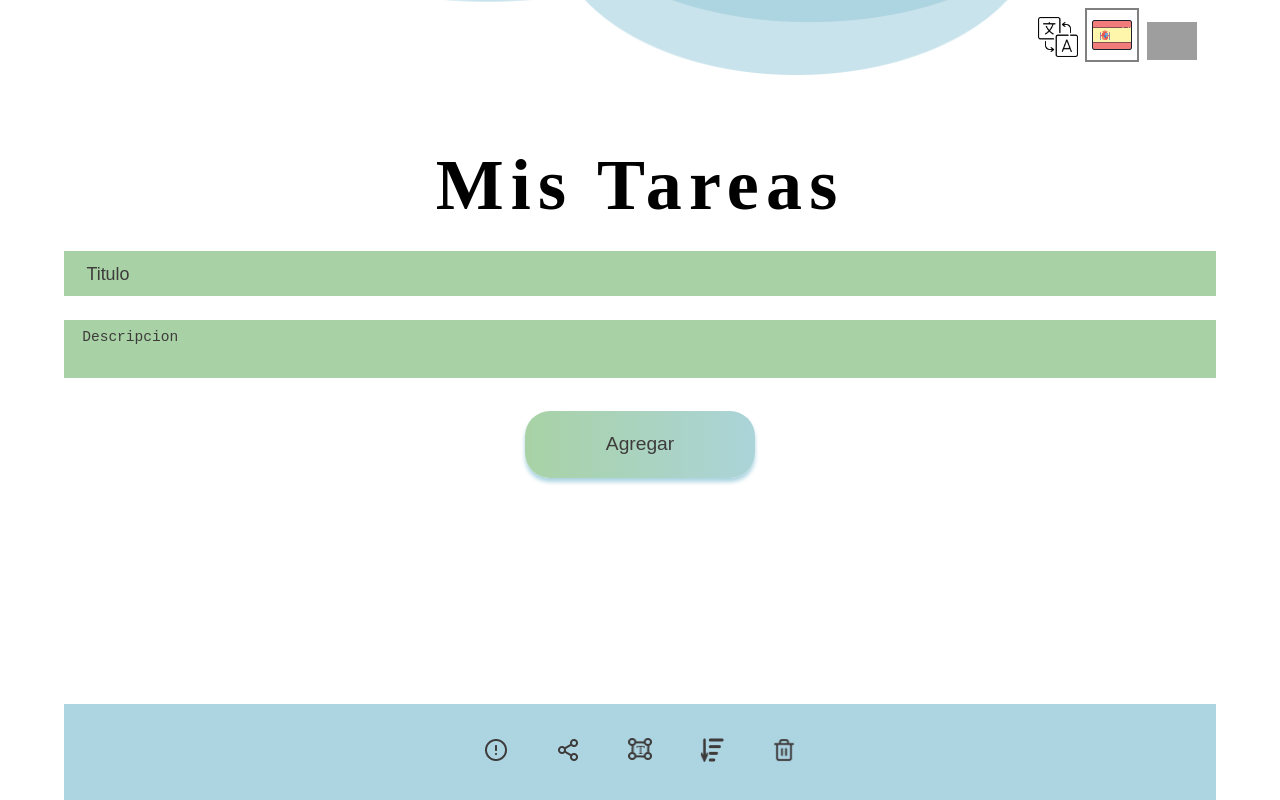
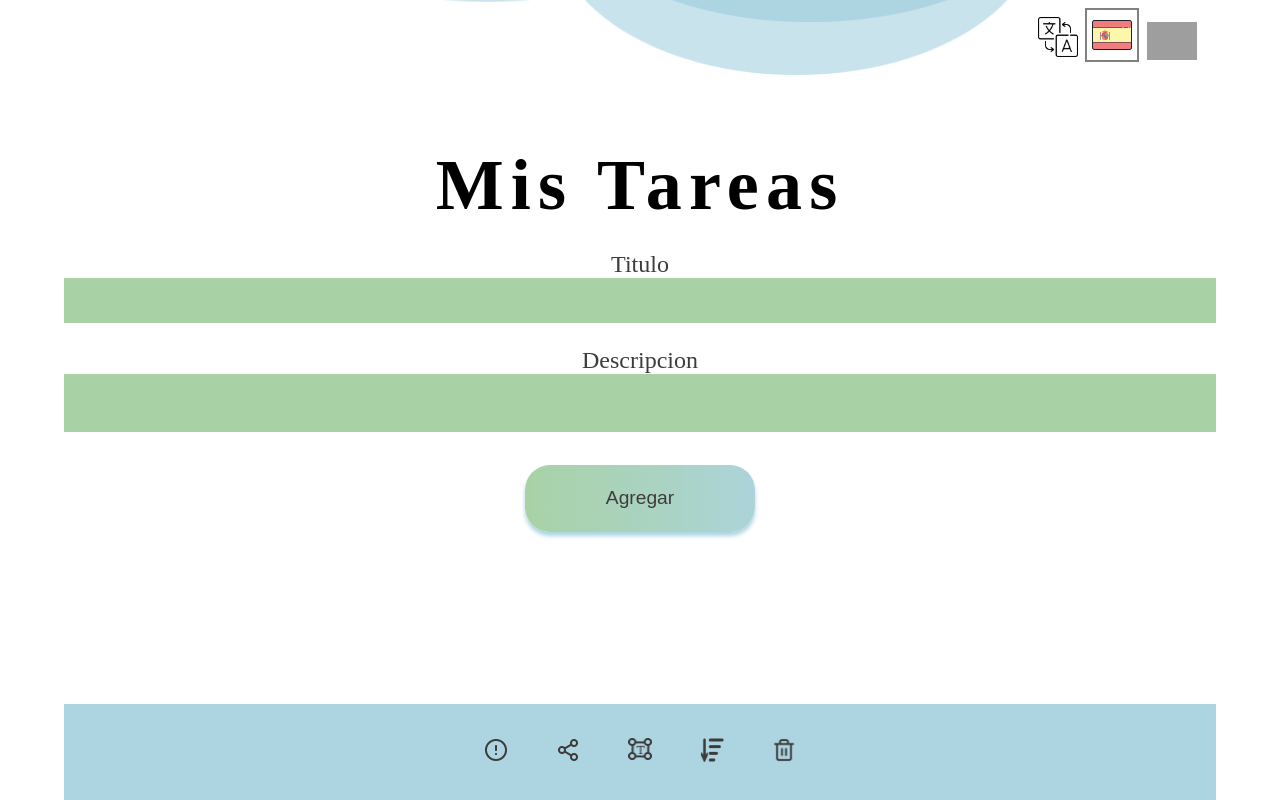
Before and after one commit to diegobaratta/yet_another_todo_list, a React (Create React App) app: page / in a window 1280 px wide. Built offline with nearby package versions, Linux system fonts and the light colour scheme; grey boxes are pictures that could not be loaded; a web font is replaced by a local one.

Commit message:
Rework en los placeholders

```diff
--- a/public/locales/es/translation.json
+++ b/public/locales/es/translation.json
@@ -4,10 +4,10 @@
     "no": "No",
     "edit": "Edicion",
     "form-task": {
-        "placeholder1": "Titulo",
-        "placeholder2": "Descripcion",
-        "placeholder1-error": "Agregar titulo por favor",
-        "placeholder2-error": "Agregar descripcion por favor",
+        "input1": "Titulo",
+        "input2": "Descripcion",
+        "input1-error": "Agregar titulo por favor",
+        "input2-error": "Agregar descripcion por favor",
         "button": "Agregar"
     },
     "modal": {
--- a/src/components/FormTask.css
+++ b/src/components/FormTask.css
@@ -4,11 +4,12 @@ form {
 }
 
 .form-group {
+    position: relative;
     margin-top: 1.5em;
 }
 
-input::placeholder, textarea::placeholder {
-    font-size: .8em;
+.form-group label {
+    font-size: 1.5em;
     color: #3E3B3B;
 }
 
@@ -31,6 +32,22 @@ textarea {
     border-radius: 4px;
     padding: .5em 0 .5em 1em;
     font-size: 1.4em;
+}
+
+.hidden {
+    display: none;
+}
+
+.errorInput {
+    position: absolute;
+    top: 3.75em;
+    left: 1em;
+    width: 90%;
+    text-align: left;
+    font-size: .75em;
+    letter-spacing: .2em;
+    color: #BC0808;
+    padding-left: 1.5em;
 }
 
 button {
@@ -65,6 +82,12 @@ button {
         border-radius: 0;
     }
 
+    .errorInput {
+        padding-left: 0;
+        font-size: 1em;
+        top: 3em;
+    }
+
     button {
         width: 20%;
     }
--- a/src/components/FormTask.js
+++ b/src/components/FormTask.js
@@ -7,7 +7,7 @@ import "./FormTask.css"
 const FormTask = () => {
     const {t} = useTranslation()
     const [form, setForm] = useState({title: "", desc: ""})
-    const [placeHolders, setPlaceHolders] = useState({placeholder1: t("form-task.placeholder1"), placeholder2: t("form-task.placeholder2"), red1: false, red2: false})
+    const [inputErrors, setInputErrors] = useState({input1: 0, input2: 0})
     const {addTask} = useContext(TasksContext)
 
     function handleChange(e) {
@@ -25,22 +25,18 @@ const FormTask = () => {
         e.preventDefault()
 
         if(form.title === ""){
-
-            setPlaceHolders(prevState => ({
+            setInputErrors(prevState => ({
                 ...prevState,
-                placeholder1: t("form-task.placeholder1-error"),
-                red1: true
+                input1: 1
             }))
 
             return false
         }
 
         if(form.desc === ""){
-
-            setPlaceHolders(prevState => ({
+            setInputErrors(prevState => ({
                 ...prevState,
-                placeholder2: t("form-task.placeholder2-error"),
-                red2: true
+                input2: 1
             }))
 
             return false
@@ -48,29 +44,53 @@ const FormTask = () => {
 
         addTask(form)
         setForm({title: "", desc: ""})
-        setPlaceHolders({placeholder1: t("form-task.placeholder1"), placeholder2: t("form-task.placeholder2"), red1: false, red2: false})
 
+    }
+
+    function handleFocus(e){
+        switch(e.target.name){
+            case 'title':
+                setInputErrors(prevState => ({
+                    ...prevState,
+                    input1: 0
+                }))
+                break;
+            case 'desc':
+                setInputErrors(prevState => ({
+                    ...prevState,
+                    input2: 0
+                }))
+                break;
+            default:
+                break;
+        }
     }
 
     return (
         <form onSubmit={handleSubmit}>
             <div className="form-group">
+                <label htmlFor='title'>
+                    {t("form-task.input1")}
+                </label>
                 <input
-                    className={placeHolders.red1 ? "placeHolderRed" : ""}
-                    placeholder={placeHolders.placeholder1}
                     id='title'
                     name='title'
                     value={form.title}
+                    onFocus={handleFocus}
                     onChange={handleChange} />
+                <div class={`errorInput ${inputErrors.input1 === 0 ? 'hidden' : ''}`}>{t("form-task.input1-error")}</div>
             </div>
             <div className="form-group">
+                <label htmlFor='desc'>
+                    {t("form-task.input2")}
+                </label>
                 <textarea
-                    className={placeHolders.red2 ? "placeHolderRed" : ""}
-                    placeholder={placeHolders.placeholder2}
                     id='desc'
                     name='desc'
                     value={form.desc}
+                    onFocus={handleFocus}
                     onChange={handleChange} />
+                <div class={`errorInput ${inputErrors.input2 === 0 ? 'hidden' : ''}`}>{t("form-task.input2-error")}</div>
             </div>
             <button type="submit">{t("form-task.button")}</button>
         </form>
```
Also changed, not shown: public/locales/en/translation.json (+4 -4 lines).
